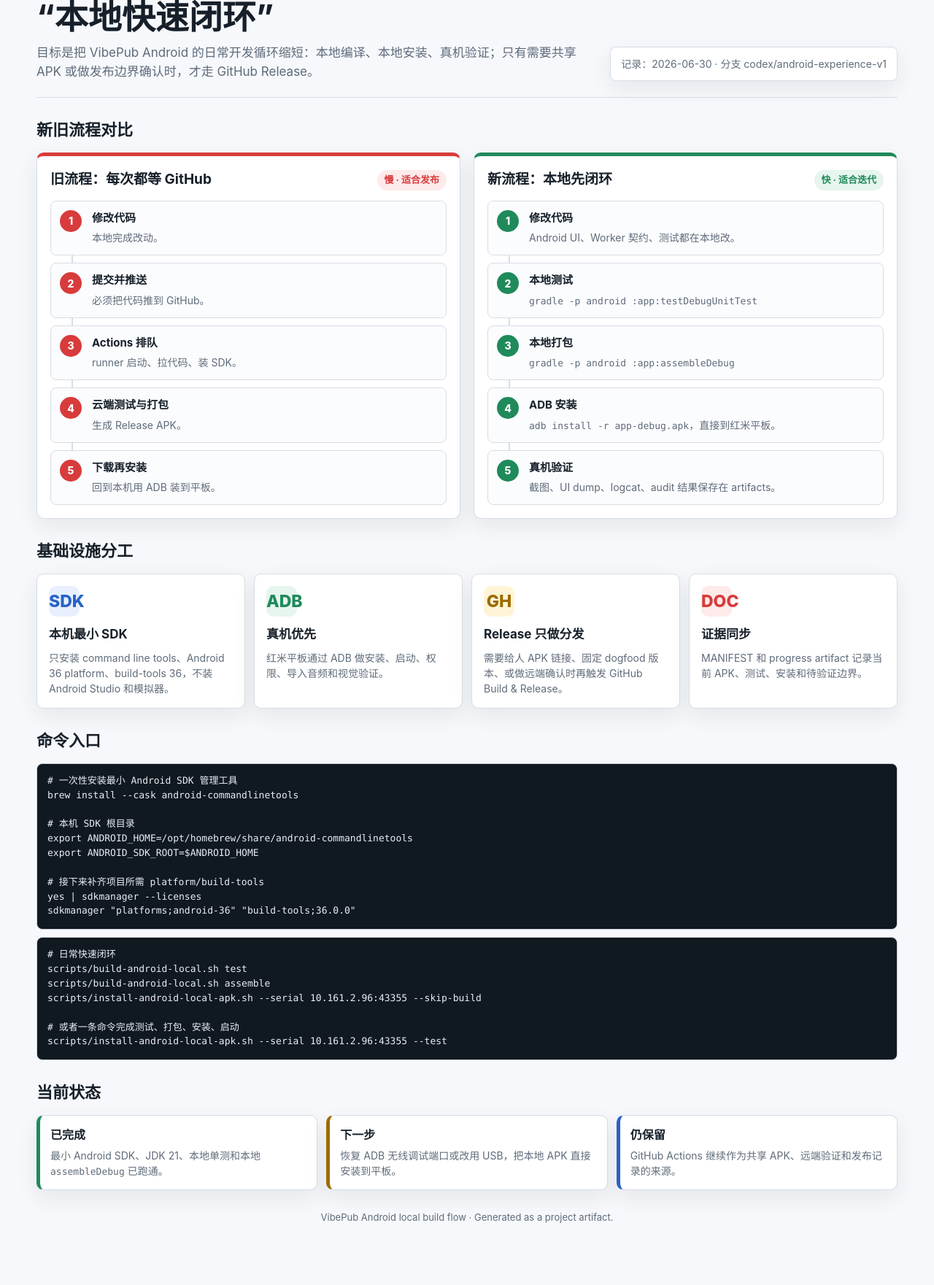
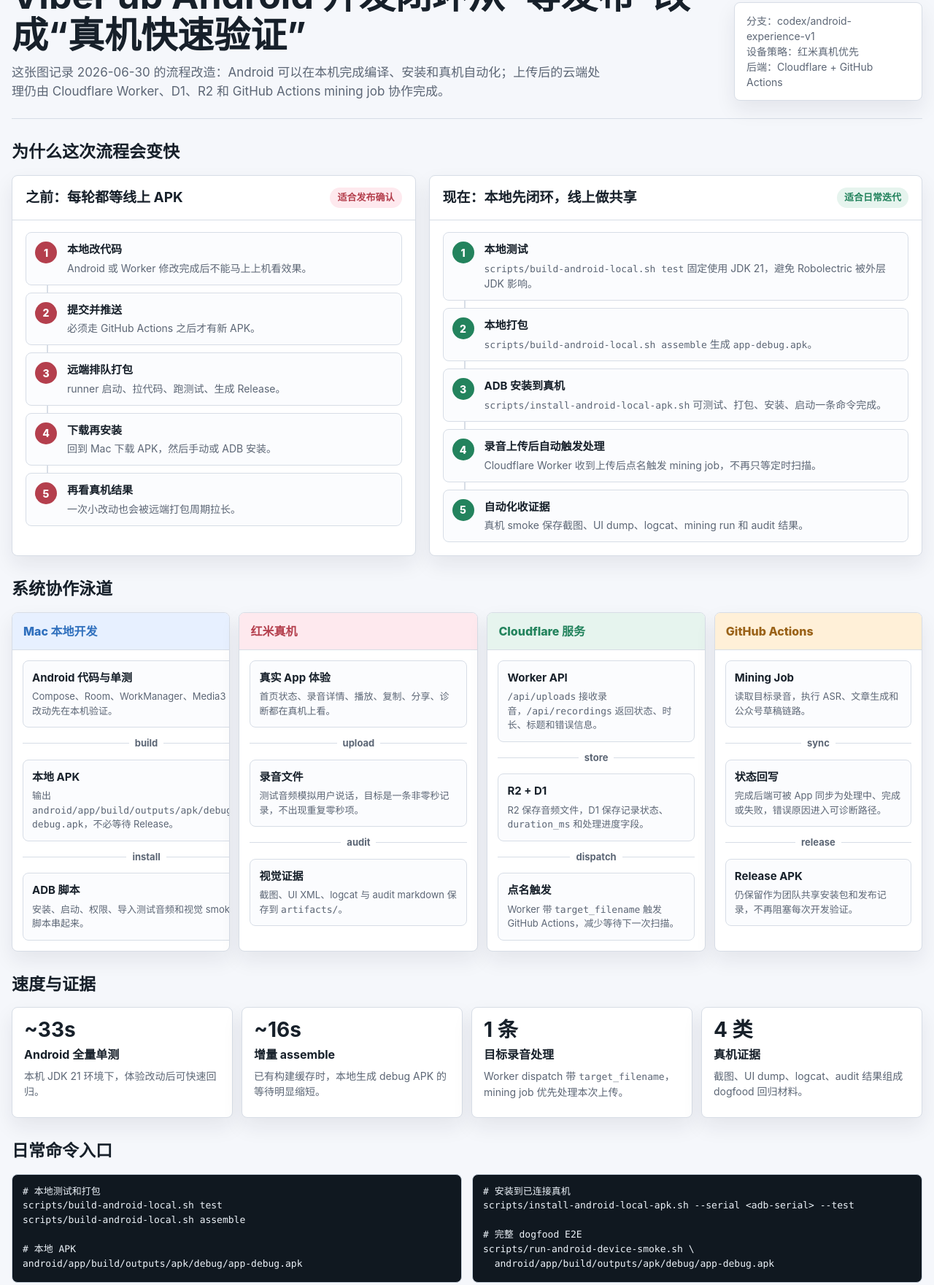
Before and after one commit to litianc/vibepub-android, a plain HTML site: page artifacts/android-local-build-flow-2026-06-30.html in a window 1280 px wide. Shown: the part 83-1844 px from the top of the page at 73% size. Before the commit the page ends 1809 px from the top, so only its background shows below. Drawn offline with Linux system fonts and the light colour scheme.

Commit message:
Record the faster Android dogfood loop
The project now has a local Android build and install path plus a Worker-triggered mining path, so the progress artifact needs to explain the new loop without relying on an outdated screenshot. The HTML diagram is the editable visual source for the current dogfood workflow, and the stale PNG is removed to avoid presenting the old flow as current evidence.

Constraint: Browser file navigation was blocked by the local browser policy, so the HTML artifact is the visual deliverable instead of a refreshed screenshot.

Rejected: Keep the old PNG beside the new HTML | it showed the previous local-build-only diagram and could mislead future status reviews.

Confidence: high

Scope-risk: narrow

Tested: Parsed the HTML with Python html.parser; checked key content with rg; ran git diff --check.

Not-tested: Browser-rendered screenshot, blocked by local file navigation policy.

```diff
--- a/artifacts/android-local-build-flow-2026-06-30.html
+++ b/artifacts/android-local-build-flow-2026-06-30.html
@@ -3,23 +3,23 @@
 <head>
   <meta charset="utf-8">
   <meta name="viewport" content="width=device-width, initial-scale=1">
-  <title>VibePub Android 本地快速编译流程</title>
+  <title>VibePub Android 开发闭环全景图</title>
   <style>
     :root {
+      --paper: #f5f7fb;
       --ink: #17202a;
-      --muted: #5f6b7a;
+      --muted: #5c6675;
       --line: #d7dde6;
-      --paper: #f6f8fb;
       --card: #ffffff;
-      --red: #d83b3b;
-      --red-soft: #fdeaea;
-      --green: #1f8a5b;
-      --green-soft: #e6f5ee;
-      --blue: #2762c7;
-      --blue-soft: #e8f0ff;
-      --yellow: #9c6b00;
-      --yellow-soft: #fff5d6;
-      --shadow: 0 10px 30px rgba(25, 34, 44, 0.08);
+      --local: #2f6fbd;
+      --local-soft: #e7f0ff;
+      --cloud: #23835d;
+      --cloud-soft: #e6f4ee;
+      --runner: #9a6218;
+      --runner-soft: #fff0d8;
+      --device: #b43f4d;
+      --device-soft: #fee9ee;
+      --shadow: 0 12px 28px rgba(20, 31, 45, 0.08);
     }
 
     * {
@@ -35,9 +35,9 @@
     }
 
     main {
-      width: min(1180px, calc(100% - 32px));
+      width: min(1260px, calc(100% - 32px));
       margin: 0 auto;
-      padding: 32px 0 48px;
+      padding: 28px 0 44px;
     }
 
     header {
@@ -45,32 +45,32 @@
       grid-template-columns: 1fr auto;
       gap: 24px;
       align-items: end;
-      padding-bottom: 22px;
+      padding: 22px 0 24px;
       border-bottom: 1px solid var(--line);
     }
 
     h1 {
       margin: 0;
-      font-size: clamp(28px, 4vw, 46px);
+      font-size: clamp(30px, 4vw, 50px);
+      line-height: 1.08;
       letter-spacing: 0;
-      line-height: 1.08;
     }
 
     .subtitle {
       margin: 12px 0 0;
+      max-width: 820px;
       color: var(--muted);
       font-size: 17px;
-      max-width: 760px;
     }
 
     .stamp {
-      padding: 12px 14px;
+      width: 258px;
+      padding: 14px 16px;
+      border: 1px solid var(--line);
       border-radius: 8px;
       background: var(--card);
-      border: 1px solid var(--line);
+      box-shadow: var(--shadow);
       color: var(--muted);
-      white-space: nowrap;
-      box-shadow: var(--shadow);
       font-size: 14px;
     }
 
@@ -80,41 +80,34 @@
 
     h2 {
       margin: 0 0 14px;
-      font-size: 22px;
+      font-size: 23px;
       letter-spacing: 0;
     }
 
     .compare {
       display: grid;
-      grid-template-columns: 1fr 1fr;
+      grid-template-columns: 0.9fr 1.1fr;
       gap: 18px;
     }
 
     .panel {
+      border: 1px solid var(--line);
+      border-radius: 8px;
       background: var(--card);
-      border: 1px solid var(--line);
-      border-radius: 10px;
-      padding: 18px;
       box-shadow: var(--shadow);
+      overflow: hidden;
     }
 
-    .panel.old {
-      border-top: 5px solid var(--red);
+    .panel-head {
+      display: flex;
+      justify-content: space-between;
+      align-items: center;
+      gap: 12px;
+      padding: 16px 18px;
+      border-bottom: 1px solid var(--line);
     }
 
-    .panel.new {
-      border-top: 5px solid var(--green);
-    }
-
-    .panel-title {
-      display: flex;
-      align-items: center;
-      justify-content: space-between;
-      gap: 12px;
-      margin-bottom: 14px;
-    }
-
-    .panel-title h3 {
+    .panel h3 {
       margin: 0;
       font-size: 19px;
     }
@@ -125,23 +118,25 @@
       min-height: 28px;
       padding: 4px 10px;
       border-radius: 999px;
+      font-weight: 700;
       font-size: 13px;
-      font-weight: 700;
+      white-space: nowrap;
     }
 
-    .badge.slow {
-      background: var(--red-soft);
-      color: var(--red);
+    .badge.old {
+      background: var(--device-soft);
+      color: var(--device);
     }
 
-    .badge.fast {
-      background: var(--green-soft);
-      color: var(--green);
+    .badge.new {
+      background: var(--cloud-soft);
+      color: var(--cloud);
     }
 
     .flow {
       display: grid;
       gap: 10px;
+      padding: 16px 18px 18px;
     }
 
     .step {
@@ -150,6 +145,7 @@
       grid-template-columns: 34px 1fr;
       gap: 10px;
       align-items: start;
+      min-height: 66px;
       padding: 12px;
       border: 1px solid var(--line);
       border-radius: 8px;
@@ -171,22 +167,22 @@
     }
 
     .num {
+      display: grid;
+      place-items: center;
       width: 30px;
       height: 30px;
-      display: grid;
-      place-items: center;
       border-radius: 50%;
       color: white;
       font-weight: 800;
       font-size: 14px;
     }
 
-    .old .num {
-      background: var(--red);
+    .old-flow .num {
+      background: var(--device);
     }
 
-    .new .num {
-      background: var(--green);
+    .new-flow .num {
+      background: var(--cloud);
     }
 
     .step strong {
@@ -196,87 +192,153 @@
     }
 
     .step span {
+      display: block;
       color: var(--muted);
       font-size: 14px;
     }
 
-    .lane {
+    .swimlane {
       display: grid;
-      grid-template-columns: repeat(4, minmax(0, 1fr));
+      grid-template-columns: 1.05fr 1.15fr 1.05fr 1fr;
       gap: 12px;
       align-items: stretch;
     }
 
-    .tile {
+    .lane {
+      display: grid;
+      grid-template-rows: auto 1fr;
+      min-height: 420px;
+      border: 1px solid var(--line);
+      border-radius: 8px;
       background: var(--card);
-      border: 1px solid var(--line);
-      border-radius: 10px;
-      padding: 16px;
       box-shadow: var(--shadow);
-      min-height: 160px;
+      overflow: hidden;
     }
 
-    .tile .icon {
-      width: 42px;
-      height: 42px;
-      display: grid;
-      place-items: center;
-      border-radius: 10px;
-      margin-bottom: 12px;
-      font-size: 23px;
+    .lane-title {
+      padding: 13px 15px;
       font-weight: 800;
+      border-bottom: 1px solid var(--line);
     }
 
-    .tile h3 {
-      margin: 0 0 8px;
-      font-size: 17px;
+    .lane.local .lane-title {
+      background: var(--local-soft);
+      color: var(--local);
     }
 
-    .tile p {
+    .lane.cloud .lane-title {
+      background: var(--cloud-soft);
+      color: var(--cloud);
+    }
+
+    .lane.runner .lane-title {
+      background: var(--runner-soft);
+      color: var(--runner);
+    }
+
+    .lane.device .lane-title {
+      background: var(--device-soft);
+      color: var(--device);
+    }
+
+    .lane-body {
+      display: grid;
+      align-content: start;
+      gap: 12px;
+      padding: 14px;
+    }
+
+    .node {
+      min-height: 88px;
+      padding: 12px;
+      border: 1px solid var(--line);
+      border-radius: 8px;
+      background: #fbfcfe;
+    }
+
+    .node strong {
+      display: block;
+      margin-bottom: 5px;
+      font-size: 15px;
+    }
+
+    .node p {
+      margin: 0;
+      color: var(--muted);
+      font-size: 13px;
+    }
+
+    .arrow {
+      display: flex;
+      align-items: center;
+      gap: 8px;
+      color: var(--muted);
+      font-size: 13px;
+      font-weight: 700;
+    }
+
+    .arrow::before,
+    .arrow::after {
+      content: "";
+      height: 1px;
+      flex: 1;
+      background: var(--line);
+    }
+
+    .metrics {
+      display: grid;
+      grid-template-columns: repeat(4, minmax(0, 1fr));
+      gap: 12px;
+    }
+
+    .metric {
+      min-height: 152px;
+      padding: 16px;
+      border: 1px solid var(--line);
+      border-radius: 8px;
+      background: var(--card);
+      box-shadow: var(--shadow);
+    }
+
+    .metric b {
+      display: block;
+      margin-bottom: 8px;
+      font-size: 28px;
+      line-height: 1;
+    }
+
+    .metric strong {
+      display: block;
+      margin-bottom: 7px;
+      font-size: 16px;
+    }
+
+    .metric p {
       margin: 0;
       color: var(--muted);
       font-size: 14px;
     }
 
-    .tile.local .icon {
-      background: var(--blue-soft);
-      color: var(--blue);
+    .commands {
+      display: grid;
+      grid-template-columns: 1fr 1fr;
+      gap: 14px;
     }
 
-    .tile.device .icon {
-      background: var(--green-soft);
-      color: var(--green);
-    }
-
-    .tile.release .icon {
-      background: var(--yellow-soft);
-      color: var(--yellow);
-    }
-
-    .tile.record .icon {
-      background: var(--red-soft);
-      color: var(--red);
-    }
-
-    .commands {
-      display: grid;
-      gap: 10px;
+    pre {
+      margin: 0;
+      padding: 14px;
+      overflow-x: auto;
+      border: 1px solid #c6d0dc;
+      border-radius: 8px;
+      background: #101820;
+      color: #ecf2f8;
+      line-height: 1.45;
     }
 
     code {
       font-family: ui-monospace, SFMono-Regular, Menlo, Consolas, "Liberation Mono", monospace;
       font-size: 13px;
-    }
-
-    pre {
-      margin: 0;
-      overflow-x: auto;
-      padding: 14px;
-      border-radius: 8px;
-      border: 1px solid #cbd5e1;
-      background: #101820;
-      color: #e8eef7;
-      line-height: 1.45;
     }
 
     .status-grid {
@@ -286,15 +348,17 @@
     }
 
     .status {
-      border-radius: 10px;
-      padding: 14px;
+      min-height: 132px;
+      padding: 15px;
       border: 1px solid var(--line);
+      border-left-width: 6px;
+      border-radius: 8px;
       background: var(--card);
       box-shadow: var(--shadow);
     }
 
     .status h3 {
-      margin: 0 0 6px;
+      margin: 0 0 7px;
       font-size: 16px;
     }
 
@@ -305,34 +369,40 @@
     }
 
     .ok {
-      border-left: 5px solid var(--green);
+      border-left-color: var(--cloud);
     }
 
     .todo {
-      border-left: 5px solid var(--yellow);
+      border-left-color: var(--runner);
     }
 
-    .later {
-      border-left: 5px solid var(--blue);
+    .risk {
+      border-left-color: var(--device);
     }
 
     footer {
       margin-top: 28px;
       color: var(--muted);
+      text-align: center;
       font-size: 13px;
-      text-align: center;
     }
 
-    @media (max-width: 860px) {
+    @media (max-width: 960px) {
       header,
       .compare,
-      .lane,
+      .swimlane,
+      .metrics,
+      .commands,
       .status-grid {
         grid-template-columns: 1fr;
       }
 
       .stamp {
-        white-space: normal;
+        width: auto;
+      }
+
+      .lane {
+        min-height: 0;
       }
     }
   </style>
@@ -341,94 +411,142 @@
   <main>
     <header>
       <div>
-        <h1>Android 迭代从“等云端打包”改成“本地快速闭环”</h1>
+        <h1>VibePub Android 开发闭环从“等发布”改成“真机快速验证”</h1>
         <p class="subtitle">
-          目标是把 VibePub Android 的日常开发循环缩短：本地编译、本地安装、真机验证；只有需要共享 APK 或做发布边界确认时，才走 GitHub Release。
+          这张图记录 2026-06-30 的流程改造：Android 可以在本机完成编译、安装和真机自动化；上传后的云端处理仍由 Cloudflare Worker、D1、R2 和 GitHub Actions mining job 协作完成。
         </p>
       </div>
-      <div class="stamp">记录：2026-06-30 · 分支 codex/android-experience-v1</div>
+      <div class="stamp">
+        分支：codex/android-experience-v1<br>
+        设备策略：红米真机优先<br>
+        后端：Cloudflare + GitHub Actions
+      </div>
     </header>
 
     <section>
-      <h2>新旧流程对比</h2>
+      <h2>为什么这次流程会变快</h2>
       <div class="compare">
-        <article class="panel old">
-          <div class="panel-title">
-            <h3>旧流程：每次都等 GitHub</h3>
-            <span class="badge slow">慢 · 适合发布</span>
+        <article class="panel old-flow">
+          <div class="panel-head">
+            <h3>之前：每轮都等线上 APK</h3>
+            <span class="badge old">适合发布确认</span>
           </div>
           <div class="flow">
-            <div class="step"><div class="num">1</div><div><strong>修改代码</strong><span>本地完成改动。</span></div></div>
-            <div class="step"><div class="num">2</div><div><strong>提交并推送</strong><span>必须把代码推到 GitHub。</span></div></div>
-            <div class="step"><div class="num">3</div><div><strong>Actions 排队</strong><span>runner 启动、拉代码、装 SDK。</span></div></div>
-            <div class="step"><div class="num">4</div><div><strong>云端测试与打包</strong><span>生成 Release APK。</span></div></div>
-            <div class="step"><div class="num">5</div><div><strong>下载再安装</strong><span>回到本机用 ADB 装到平板。</span></div></div>
+            <div class="step"><div class="num">1</div><div><strong>本地改代码</strong><span>Android 或 Worker 修改完成后不能马上上机看效果。</span></div></div>
+            <div class="step"><div class="num">2</div><div><strong>提交并推送</strong><span>必须走 GitHub Actions 之后才有新 APK。</span></div></div>
+            <div class="step"><div class="num">3</div><div><strong>远端排队打包</strong><span>runner 启动、拉代码、跑测试、生成 Release。</span></div></div>
+            <div class="step"><div class="num">4</div><div><strong>下载再安装</strong><span>回到 Mac 下载 APK，然后手动或 ADB 安装。</span></div></div>
+            <div class="step"><div class="num">5</div><div><strong>再看真机结果</strong><span>一次小改动也会被远端打包周期拉长。</span></div></div>
           </div>
         </article>
 
-        <article class="panel new">
-          <div class="panel-title">
-            <h3>新流程：本地先闭环</h3>
-            <span class="badge fast">快 · 适合迭代</span>
+        <article class="panel new-flow">
+          <div class="panel-head">
+            <h3>现在：本地先闭环，线上做共享</h3>
+            <span class="badge new">适合日常迭代</span>
           </div>
           <div class="flow">
-            <div class="step"><div class="num">1</div><div><strong>修改代码</strong><span>Android UI、Worker 契约、测试都在本地改。</span></div></div>
-            <div class="step"><div class="num">2</div><div><strong>本地测试</strong><span><code>gradle -p android :app:testDebugUnitTest</code></span></div></div>
-            <div class="step"><div class="num">3</div><div><strong>本地打包</strong><span><code>gradle -p android :app:assembleDebug</code></span></div></div>
-            <div class="step"><div class="num">4</div><div><strong>ADB 安装</strong><span><code>adb install -r app-debug.apk</code>，直接到红米平板。</span></div></div>
-            <div class="step"><div class="num">5</div><div><strong>真机验证</strong><span>截图、UI dump、logcat、audit 结果保存在 artifacts。</span></div></div>
+            <div class="step"><div class="num">1</div><div><strong>本地测试</strong><span><code>scripts/build-android-local.sh test</code> 固定使用 JDK 21，避免 Robolectric 被外层 JDK 影响。</span></div></div>
+            <div class="step"><div class="num">2</div><div><strong>本地打包</strong><span><code>scripts/build-android-local.sh assemble</code> 生成 <code>app-debug.apk</code>。</span></div></div>
+            <div class="step"><div class="num">3</div><div><strong>ADB 安装到真机</strong><span><code>scripts/install-android-local-apk.sh</code> 可测试、打包、安装、启动一条命令完成。</span></div></div>
+            <div class="step"><div class="num">4</div><div><strong>录音上传后自动触发处理</strong><span>Cloudflare Worker 收到上传后点名触发 mining job，不再只等定时扫描。</span></div></div>
+            <div class="step"><div class="num">5</div><div><strong>自动化收证据</strong><span>真机 smoke 保存截图、UI dump、logcat、mining run 和 audit 结果。</span></div></div>
           </div>
         </article>
       </div>
     </section>
 
     <section>
-      <h2>基础设施分工</h2>
-      <div class="lane">
-        <article class="tile local">
-          <div class="icon">SDK</div>
-          <h3>本机最小 SDK</h3>
-          <p>只安装 command line tools、Android 36 platform、build-tools 36，不装 Android Studio 和模拟器。</p>
+      <h2>系统协作泳道</h2>
+      <div class="swimlane">
+        <article class="lane local">
+          <div class="lane-title">Mac 本地开发</div>
+          <div class="lane-body">
+            <div class="node"><strong>Android 代码与单测</strong><p>Compose、Room、WorkManager、Media3 的体验改动先在本机验证。</p></div>
+            <div class="arrow">build</div>
+            <div class="node"><strong>本地 APK</strong><p>输出 <code>android/app/build/outputs/apk/debug/app-debug.apk</code>，不必等待 Release。</p></div>
+            <div class="arrow">install</div>
+            <div class="node"><strong>ADB 脚本</strong><p>安装、启动、权限、导入测试音频和视觉 smoke 都由脚本串起来。</p></div>
+          </div>
         </article>
-        <article class="tile device">
-          <div class="icon">ADB</div>
-          <h3>真机优先</h3>
-          <p>红米平板通过 ADB 做安装、启动、权限、导入音频和视觉验证。</p>
+
+        <article class="lane device">
+          <div class="lane-title">红米真机</div>
+          <div class="lane-body">
+            <div class="node"><strong>真实 App 体验</strong><p>首页状态、录音详情、播放、复制、分享、诊断都在真机上看。</p></div>
+            <div class="arrow">upload</div>
+            <div class="node"><strong>录音文件</strong><p>测试音频模拟用户说话，目标是一条非零秒记录，不出现重复零秒项。</p></div>
+            <div class="arrow">audit</div>
+            <div class="node"><strong>视觉证据</strong><p>截图、UI XML、logcat 与 audit markdown 保存到 <code>artifacts/</code>。</p></div>
+          </div>
         </article>
-        <article class="tile release">
-          <div class="icon">GH</div>
-          <h3>Release 只做分发</h3>
-          <p>需要给人 APK 链接、固定 dogfood 版本、或做远端确认时再触发 GitHub Build & Release。</p>
+
+        <article class="lane cloud">
+          <div class="lane-title">Cloudflare 服务</div>
+          <div class="lane-body">
+            <div class="node"><strong>Worker API</strong><p><code>/api/uploads</code> 接收录音，<code>/api/recordings</code> 返回状态、时长、标题和错误信息。</p></div>
+            <div class="arrow">store</div>
+            <div class="node"><strong>R2 + D1</strong><p>R2 保存音频文件，D1 保存记录状态、<code>duration_ms</code> 和处理进度字段。</p></div>
+            <div class="arrow">dispatch</div>
+            <div class="node"><strong>点名触发</strong><p>Worker 带 <code>target_filename</code> 触发 GitHub Actions，减少等待下一次扫描。</p></div>
+          </div>
         </article>
-        <article class="tile record">
-          <div class="icon">DOC</div>
-          <h3>证据同步</h3>
-          <p>MANIFEST 和 progress artifact 记录当前 APK、测试、安装和待验证边界。</p>
+
+        <article class="lane runner">
+          <div class="lane-title">GitHub Actions</div>
+          <div class="lane-body">
+            <div class="node"><strong>Mining Job</strong><p>读取目标录音，执行 ASR、文章生成和公众号草稿链路。</p></div>
+            <div class="arrow">sync</div>
+            <div class="node"><strong>状态回写</strong><p>完成后端可被 App 同步为处理中、完成或失败，错误原因进入可诊断路径。</p></div>
+            <div class="arrow">release</div>
+            <div class="node"><strong>Release APK</strong><p>仍保留作为团队共享安装包和发布记录，不再阻塞每次开发验证。</p></div>
+          </div>
         </article>
       </div>
     </section>
 
     <section>
-      <h2>命令入口</h2>
+      <h2>速度与证据</h2>
+      <div class="metrics">
+        <article class="metric">
+          <b>~33s</b>
+          <strong>Android 全量单测</strong>
+          <p>本机 JDK 21 环境下，体验改动后可快速回归。</p>
+        </article>
+        <article class="metric">
+          <b>~16s</b>
+          <strong>增量 assemble</strong>
+          <p>已有构建缓存时，本地生成 debug APK 的等待明显缩短。</p>
+        </article>
+        <article class="metric">
+          <b>1 条</b>
+          <strong>目标录音处理</strong>
+          <p>Worker dispatch 带 <code>target_filename</code>，mining job 优先处理本次上传。</p>
+        </article>
+        <article class="metric">
+          <b>4 类</b>
+          <strong>真机证据</strong>
+          <p>截图、UI dump、logcat、audit 结果组成 dogfood 回归材料。</p>
+        </article>
+      </div>
+    </section>
+
+    <section>
+      <h2>日常命令入口</h2>
       <div class="commands">
-        <pre><code># 一次性安装最小 Android SDK 管理工具
-brew install --cask android-commandlinetools
-
-# 本机 SDK 根目录
-export ANDROID_HOME=/opt/homebrew/share/android-commandlinetools
-export ANDROID_SDK_ROOT=$ANDROID_HOME
-
-# 接下来补齐项目所需 platform/build-tools
-yes | sdkmanager --licenses
-sdkmanager "platforms;android-36" "build-tools;36.0.0"</code></pre>
-
-        <pre><code># 日常快速闭环
+        <pre><code># 本地测试和打包
 scripts/build-android-local.sh test
 scripts/build-android-local.sh assemble
-scripts/install-android-local-apk.sh --serial 10.161.2.96:43355 --skip-build
 
-# 或者一条命令完成测试、打包、安装、启动
-scripts/install-android-local-apk.sh --serial 10.161.2.96:43355 --test</code></pre>
+# 本地 APK
+android/app/build/outputs/apk/debug/app-debug.apk</code></pre>
+
+        <pre><code># 安装到已连接真机
+scripts/install-android-local-apk.sh --serial &lt;adb-serial&gt; --test
+
+# 完整 dogfood E2E
+scripts/run-android-device-smoke.sh \
+  android/app/build/outputs/apk/debug/app-debug.apk</code></pre>
       </div>
     </section>
 
@@ -436,22 +554,22 @@ scripts/install-android-local-apk.sh --serial 10.161.2.96:43355 --test</code></p
       <h2>当前状态</h2>
       <div class="status-grid">
         <article class="status ok">
-          <h3>已完成</h3>
-          <p>最小 Android SDK、JDK 21、本地单测和本地 <code>assembleDebug</code> 已跑通。</p>
+          <h3>已验证</h3>
+          <p>本地 Android SDK、JDK 21、单测、assemble、Worker targeted dispatch、Cloudflare 生产部署均已跑通并记录。</p>
         </article>
         <article class="status todo">
-          <h3>下一步</h3>
-          <p>恢复 ADB 无线调试端口或改用 USB，把本地 APK 直接安装到平板。</p>
+          <h3>待真机补证</h3>
+          <p>ADB 当前无设备在线。恢复 USB 或无线调试后，用准备好的 18.48 秒音频跑完整 E2E。</p>
         </article>
-        <article class="status later">
-          <h3>仍保留</h3>
-          <p>GitHub Actions 继续作为共享 APK、远端验证和发布记录的来源。</p>
+        <article class="status risk">
+          <h3>后续切换点</h3>
+          <p><code>target_filename</code> 合入 main 后，将 Worker 的 <code>GITHUB_WORKFLOW_REF</code> 从当前 dogfood 分支切回 main。</p>
         </article>
       </div>
     </section>
 
     <footer>
-      VibePub Android local build flow · Generated as a project artifact.
+      VibePub Android development loop artifact. Generated for the 2026-06-30 dogfood infrastructure change.
     </footer>
   </main>
 </body>
```
Also changed, not shown: artifacts/MANIFEST.md (+4 -0 lines), artifacts/progress-2026-06-30-android-experience.md (+4 -2 lines), artifacts/android-local-build-flow-2026-06-30.png (deleted).
